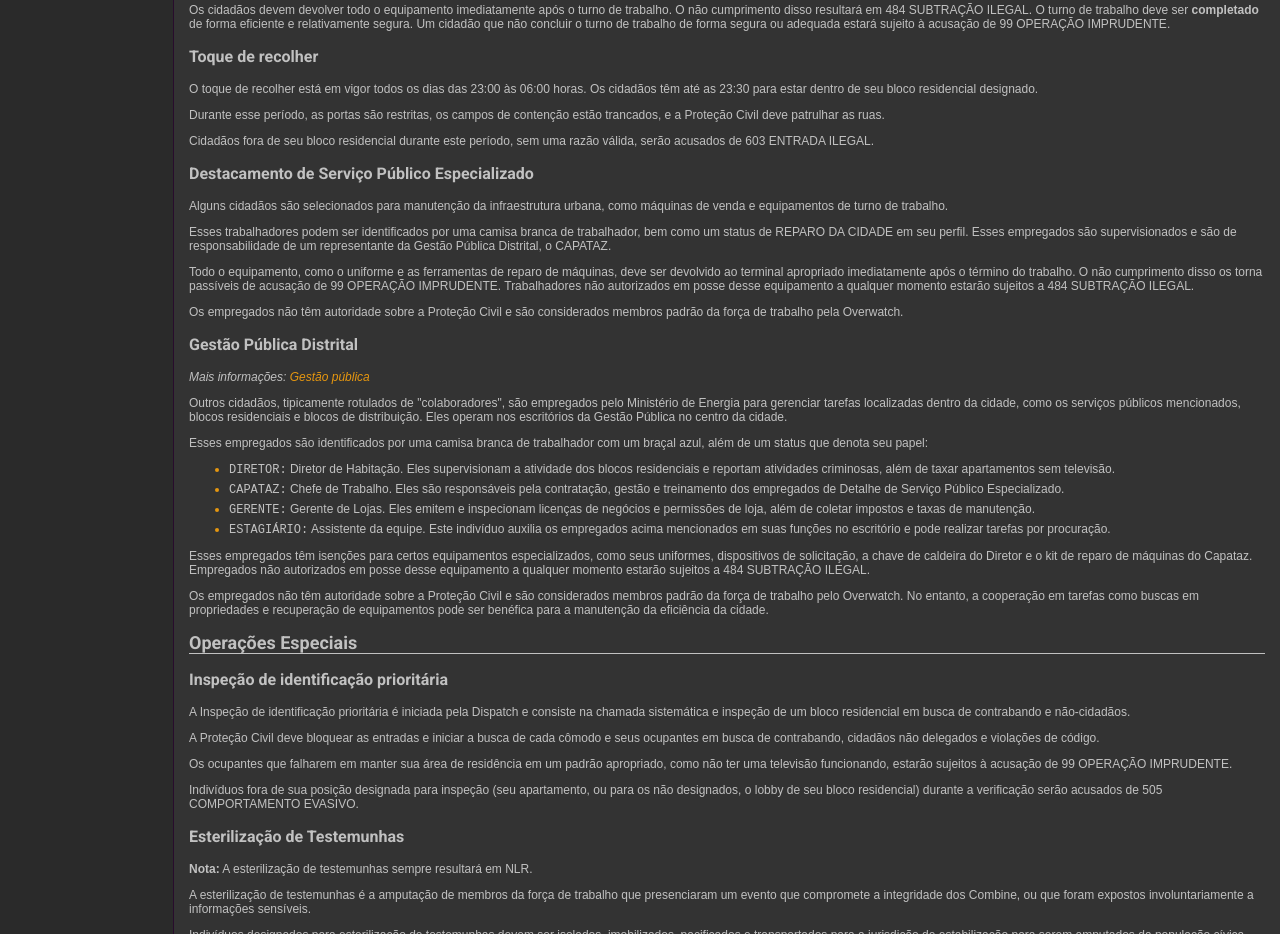
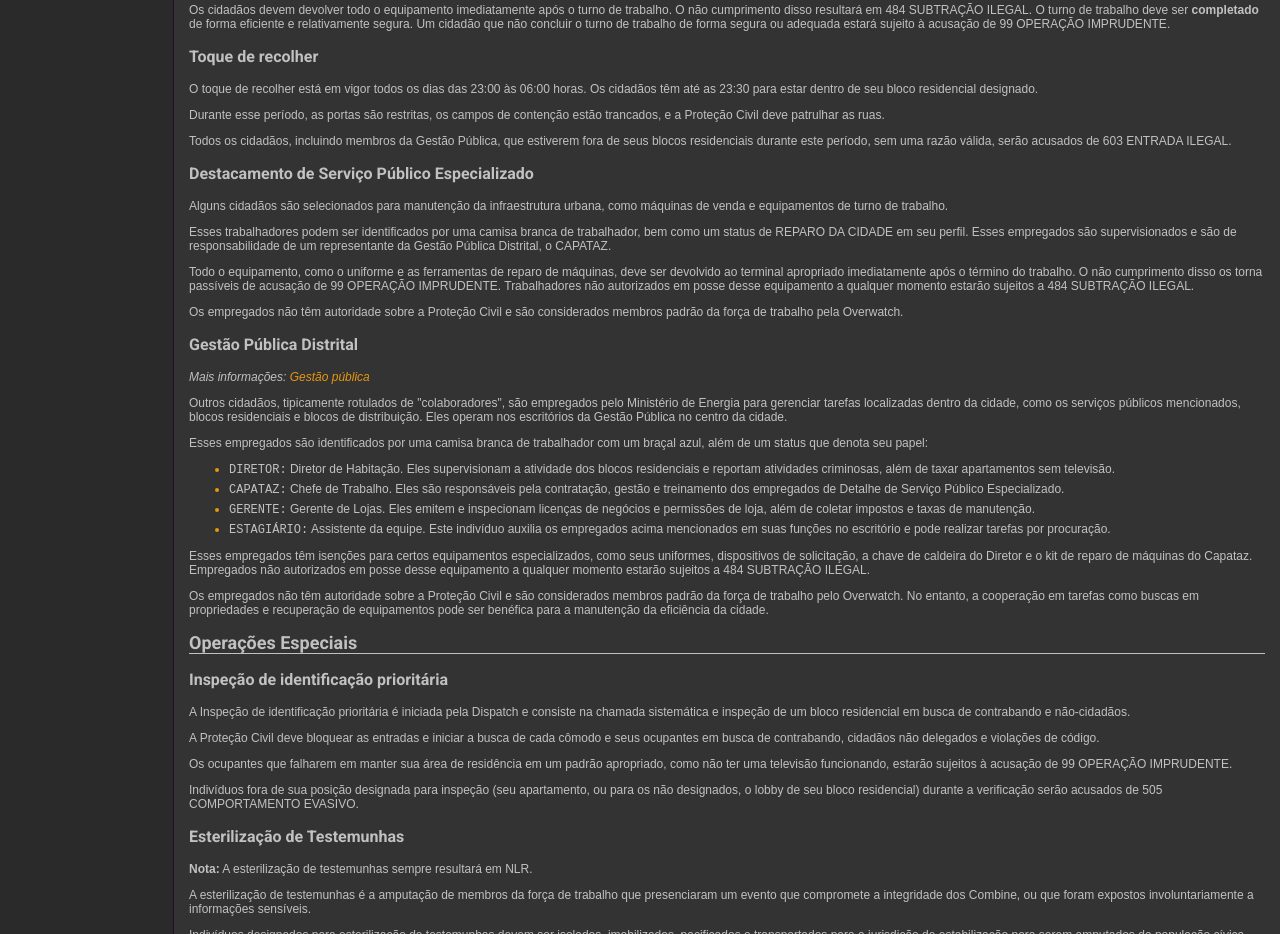
Before and after one commit to inopia2016/inopia2016.github.io, a plain HTML site: page paginas/pc.html in a window 1280 px wide. Shown: the part 3451-4385 px from the top of the page. Drawn offline with Linux system fonts and the light colour scheme.

Commit message:
clarificação

```diff
--- a/paginas/pc.html
+++ b/paginas/pc.html
@@ -226,7 +226,7 @@
         <h3 id="toquerecolher">Toque de recolher</h3>
         <p>O toque de recolher está em vigor todos os dias das 23:00 às 06:00 horas. Os cidadãos têm até as 23:30 para estar dentro de seu bloco residencial designado.</p>
         <p>Durante esse período, as portas são restritas, os campos de contenção estão trancados, e a Proteção Civil deve patrulhar as ruas.</p>
-        <p>Cidadãos fora de seu bloco residencial durante este período, sem uma razão válida, serão acusados de 603 ENTRADA ILEGAL.</p>
+        <p>Todos os cidadãos, incluindo membros da Gestão Pública, que estiverem fora de seus blocos residenciais durante este período, sem uma razão válida, serão acusados de 603 ENTRADA ILEGAL.</p>
         <h3>Destacamento de Serviço Público Especializado</h3>
         <p>Alguns cidadãos são selecionados para manutenção da infraestrutura urbana, como máquinas de venda e equipamentos de turno de trabalho.</p>
         <p>Esses trabalhadores podem ser identificados por uma camisa branca de trabalhador, bem como um status de REPARO DA CIDADE em seu perfil. Esses empregados são supervisionados e são de responsabilidade de um representante da Gestão Pública Distrital, o CAPATAZ.</p>
```
